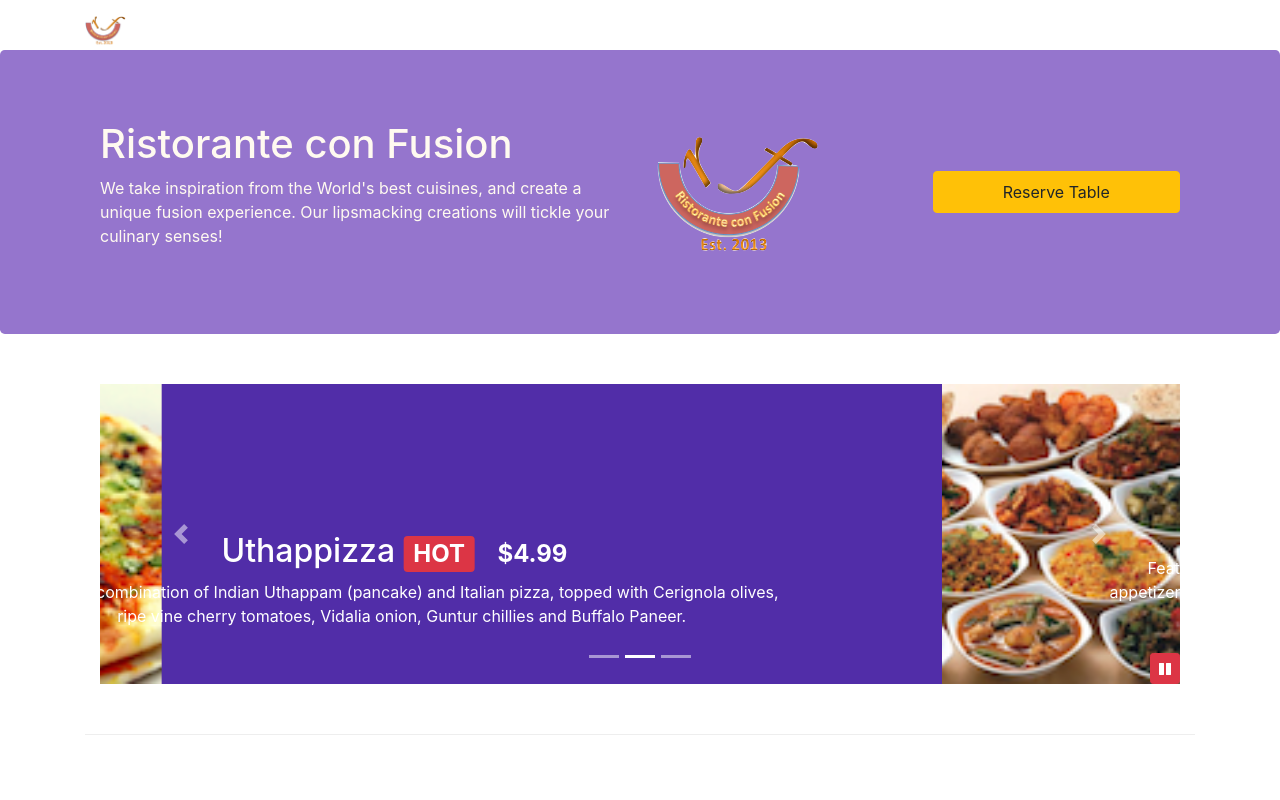
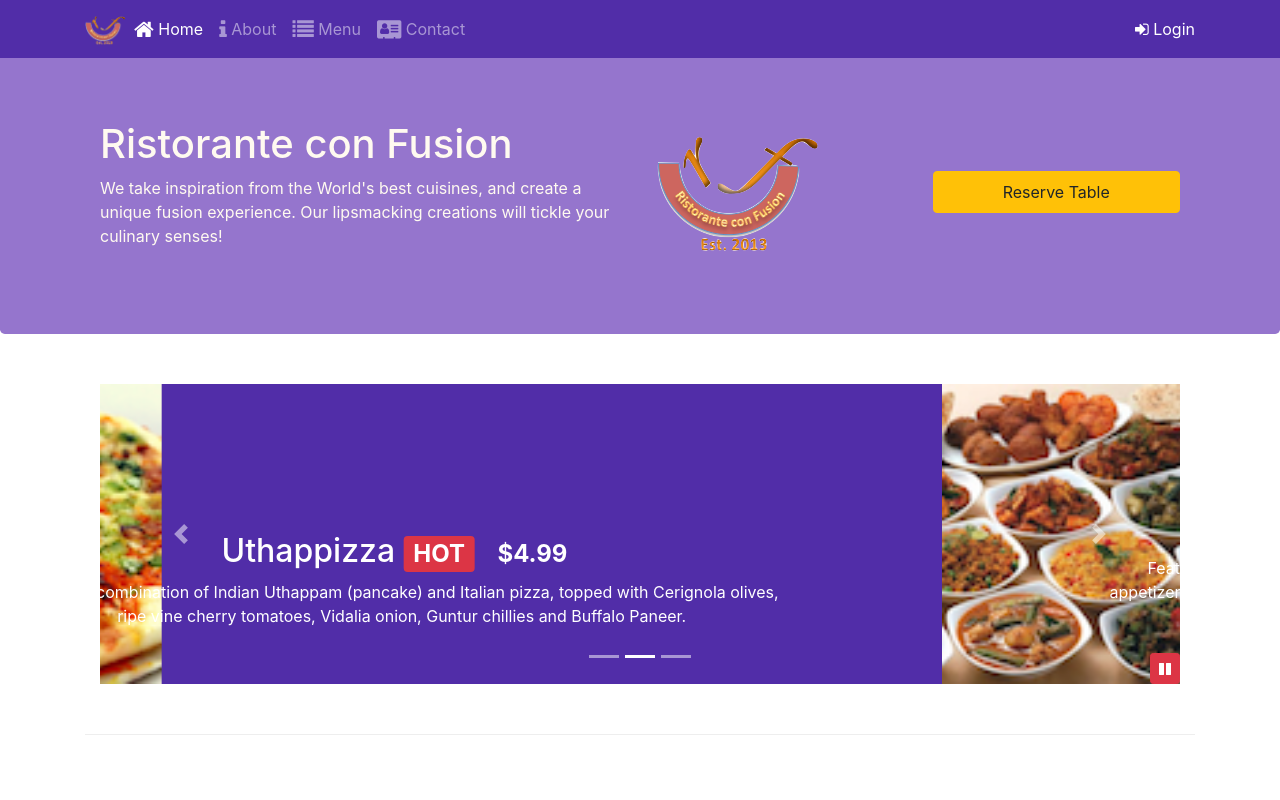
Before and after one commit to 1998tushargoel/UI-Development-With-Bootstrap, a website: page index.html in a window 1280 px wide. Shown: the top 800 px of the page. Drawn offline with nearby package versions, Linux system fonts and the light colour scheme.

Commit message:
less preprocessor

```diff
--- a/css/styles.less
+++ b/css/styles.less
@@ -44,7 +44,7 @@ body{
     z-index: 0;
 }
 
-.navbardark{
+.navbar-dark{
     background-color: @background-dark;
 }
 
```
Also changed, not shown: css/styles.css.
